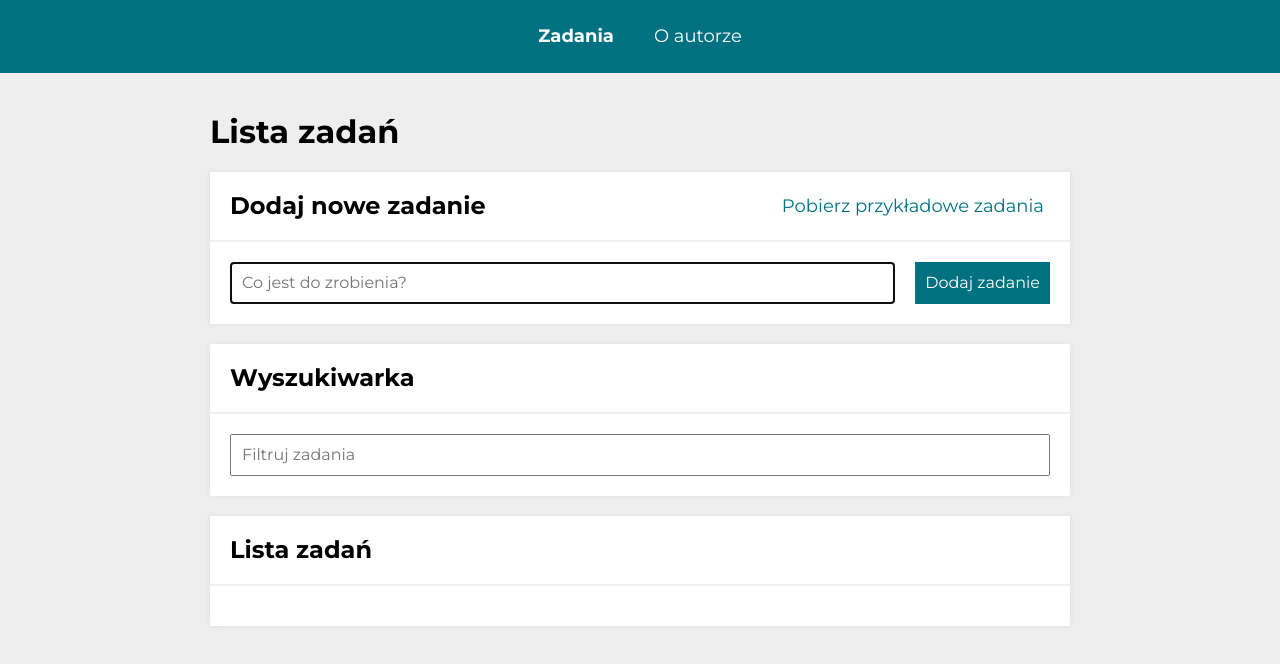
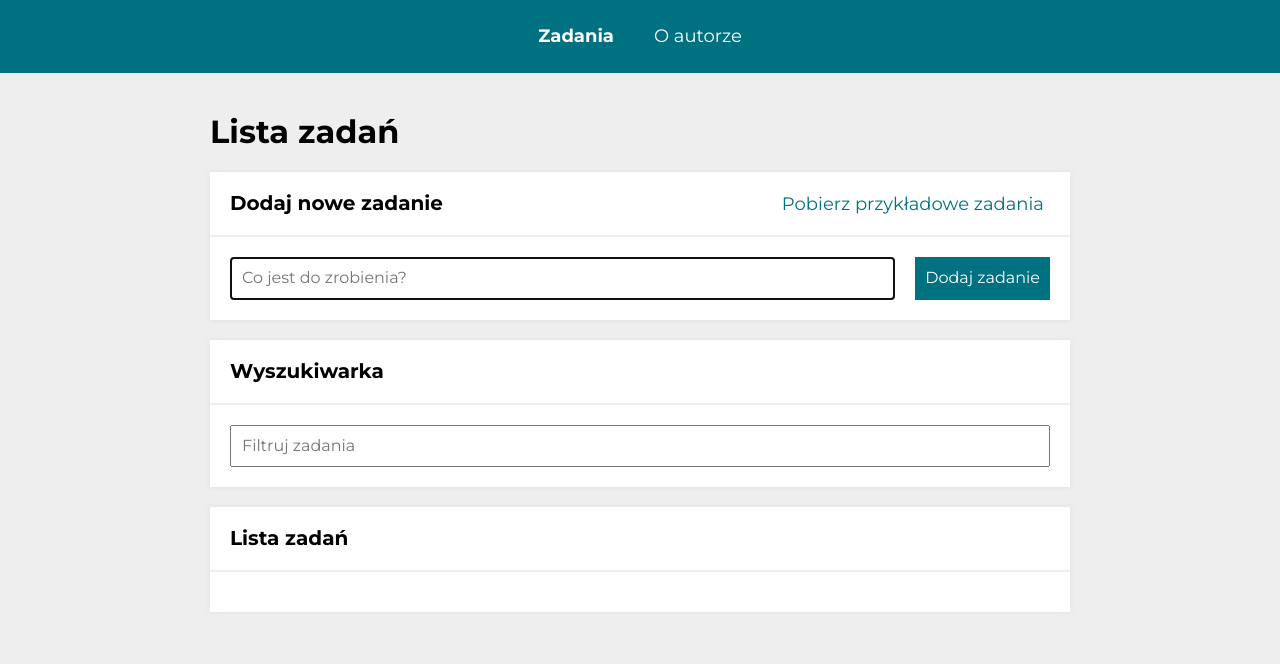
Before and after one commit to bartekdbc/to-do-list-react, a React (Create React App) app: page /#/zadania in a window 1280 px wide. Shown: the top 664 px of the page. Built offline with nearby package versions, Linux system fonts and the light colour scheme.

Commit message:
small adjustments

```diff
--- a/src/common/Section/styled.js
+++ b/src/common/Section/styled.js
@@ -12,11 +12,13 @@ export const Header = styled.h2`
   border-bottom: 2px solid ${({ theme }) => theme.color.gallery};
   padding: 20px;
   margin: 0;
+  font-size: 20px;
 
-  @media (max-width: ${({theme}) => theme.breakpoint.mobileMax}px) {
+  @media (max-width: ${({ theme }) => theme.breakpoint.mobileMax}px) {
     display: flex;
     flex-direction: column;
     flex-wrap: wrap;
+    align-items: center;
   }
 `;
 
--- a/src/features/tasks/TasksPage/Form/styled.js
+++ b/src/features/tasks/TasksPage/Form/styled.js
@@ -6,7 +6,7 @@ export const StyledForm = styled.form`
   grid-gap: 20px;
   padding: 20px;
 
-  @media (max-width: 767px) {
+  @media (max-width: ${({ theme }) => theme.breakpoint.mobileMax}px) {
     grid-template-columns: 1fr;
   }
 `;
```
